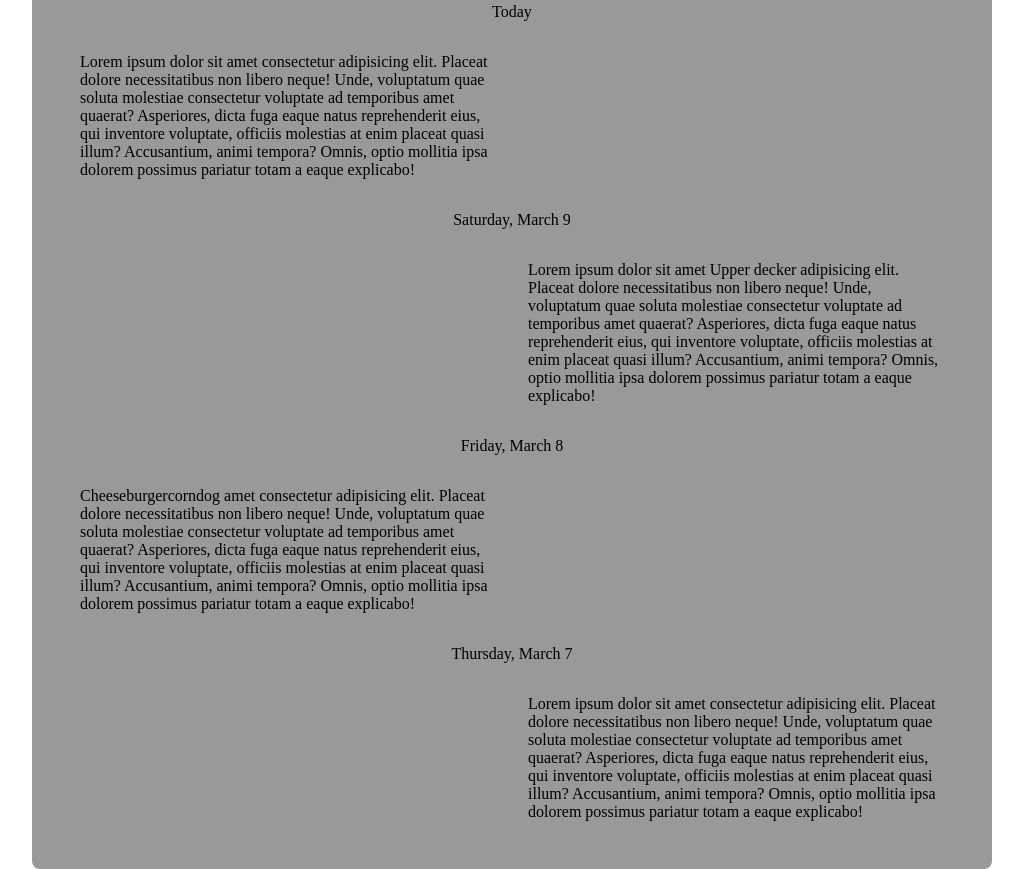
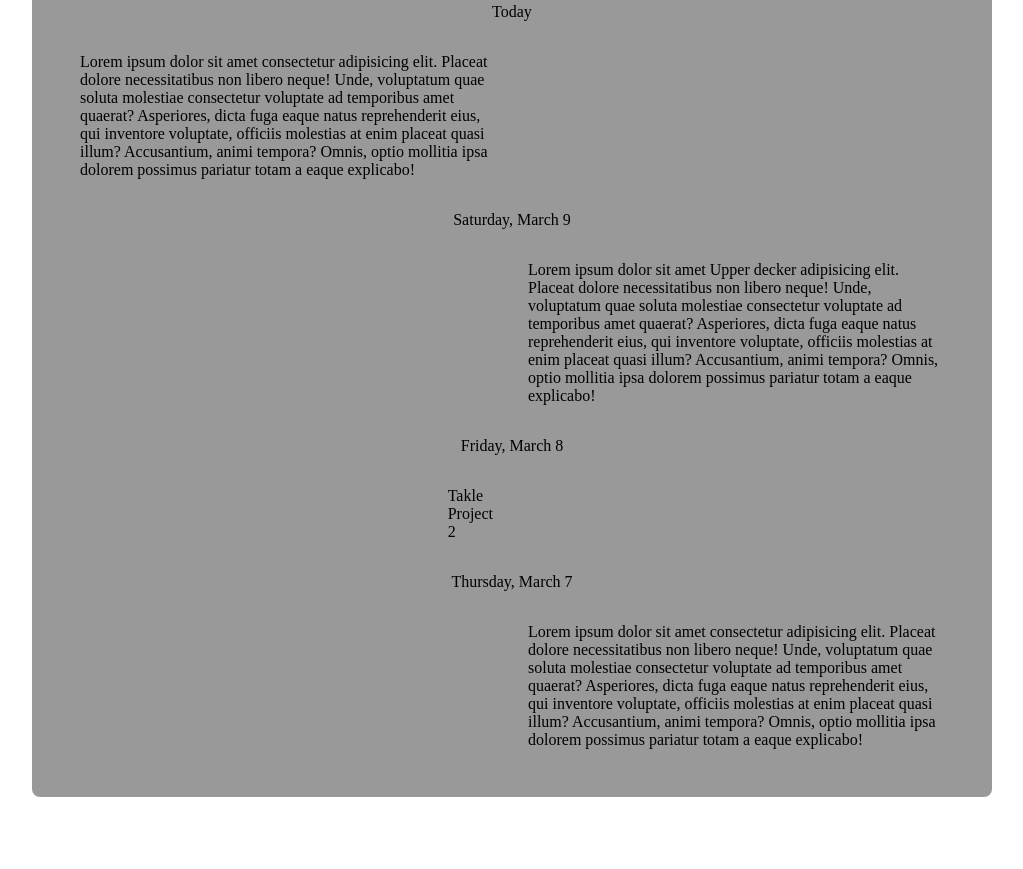
Before and after one commit to pteskey/equinox, a plain HTML site: page index.html in a window 1280 px wide. Shown: the part 937-1806 px from the top of the page, without its empty margins (128-1151 px from the left). After the commit the page ends 1734 px from the top, so only its background shows below. Drawn offline with Linux system fonts and the light colour scheme.

Commit message:
changed text in div

```diff
--- a/index.html
+++ b/index.html
@@ -72,7 +72,7 @@
       <div class="project-row">
         <h4>Friday, March 8</h4>
         <div class="project-content">
-          <div class="column">Cheeseburgercorndog amet consectetur adipisicing elit. Placeat dolore necessitatibus non libero neque! Unde, voluptatum quae soluta molestiae consectetur voluptate ad temporibus amet quaerat? Asperiores, dicta fuga eaque natus reprehenderit eius, qui inventore voluptate, officiis molestias at enim placeat quasi illum? Accusantium, animi tempora? Omnis, optio mollitia ipsa dolorem possimus pariatur totam a eaque explicabo!</div>
+          <div class="column">Takle  Project 2 </div>
           <div class="column"></div>
         </div>
       </div>
```
